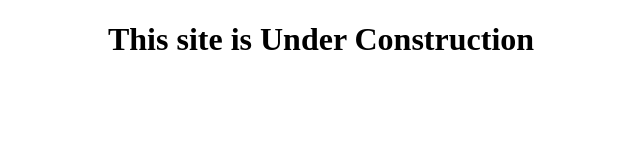
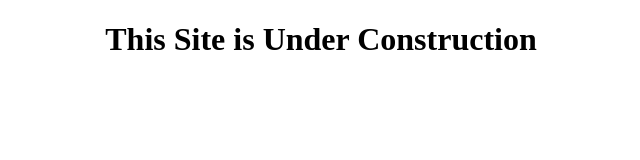
Before and after one commit to rickyganal07/bike101.me, a plain HTML site: page index.html in a window 1280 px wide. Shown: the whole page, without its empty margins (319-959 px from the left). Drawn offline with Linux system fonts and the light colour scheme.

Commit message:
Update index.html

```diff
--- a/index.html
+++ b/index.html
@@ -6,7 +6,7 @@
 </head>
 <body>
 <div style="text-align: center;">
-    <h1>This site is Under Construction</h1>
+    <h1>This Site is Under Construction</h1>
 </div>
 </body>
 </html>
```
